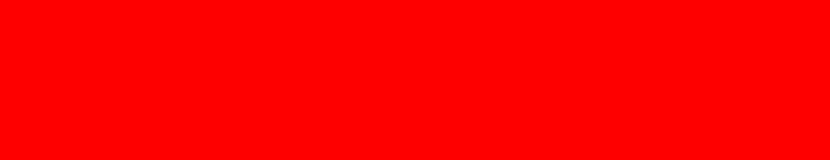
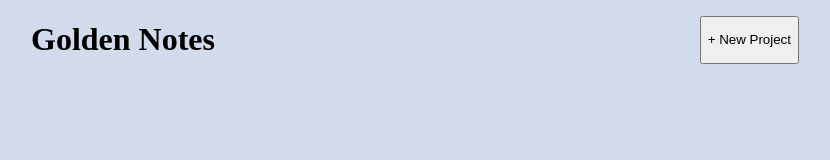
Before and after one commit to grantgolden13/to-do-list, a website built with webpack: page dist/index.html in a window 1280 px wide. Shown: the whole page, without its empty margins (225-1055 px from the left). Built offline with nearby package versions, Linux system fonts and the light colour scheme.

Commit message:
remove test shit and set up header

```diff
--- a/src/index.js
+++ b/src/index.js
@@ -1,6 +1,6 @@
 import './style.css';
-import test from './test';
+import loadSite from './site';
 
-test;
+loadSite();
 
 alert('test7');
--- /dev/null
+++ b/src/site.js
@@ -0,0 +1,21 @@
+const content = document.getElementById('content');
+
+const createHeader = function() {
+    const header = document.createElement('header');
+    const h1 = document.createElement('h1');
+    const btn = document.createElement('button');
+
+    btn.textContent = "+ New Project";
+    h1.textContent = "Golden Notes";
+
+    header.appendChild(btn);
+    header.prepend(h1);
+
+    return header;
+}
+
+const loadSite = function() {
+    content.appendChild(createHeader());
+}
+
+export default loadSite;
--- a/src/style.css
+++ b/src/style.css
@@ -1,3 +1,21 @@
 html {
-    background-color: red;
+    background-color: #D1DBEB;
 }
+
+header {
+    display: flex;
+    justify-content: space-between;
+    align-items: center;
+}
+
+body {
+    display: flex;
+    flex-flow: column nowrap;
+    margin: 0% 20%;
+}
+
+/* grid for the content div? */
+
+header > button {
+    height: 48px;
+}
--- a/src/test.js
+++ /dev/null
@@ -1,5 +0,0 @@
-const test = (function testFunction() {
-    alert('this is a test');
-})();
-
-export default test
```
Also changed, not shown: dist/bundle.js, dist/index.html.
